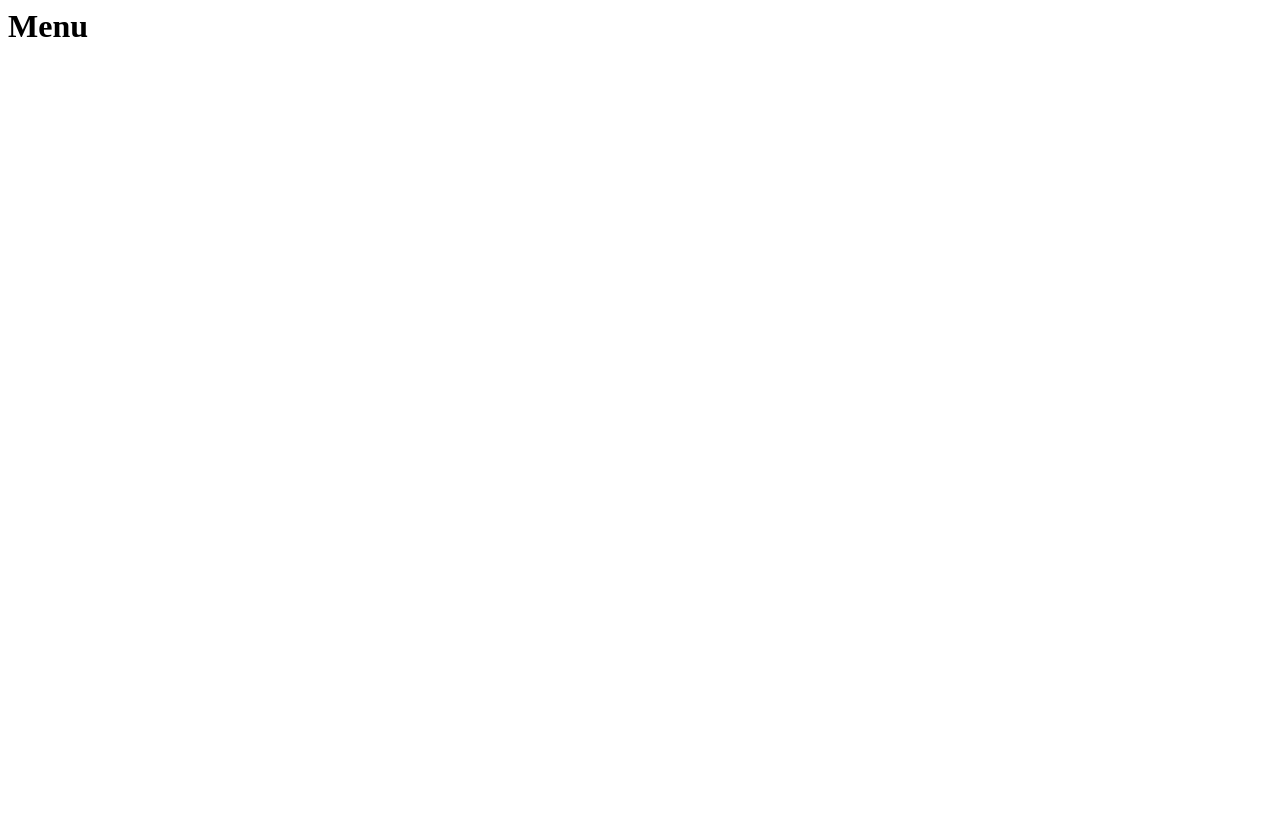
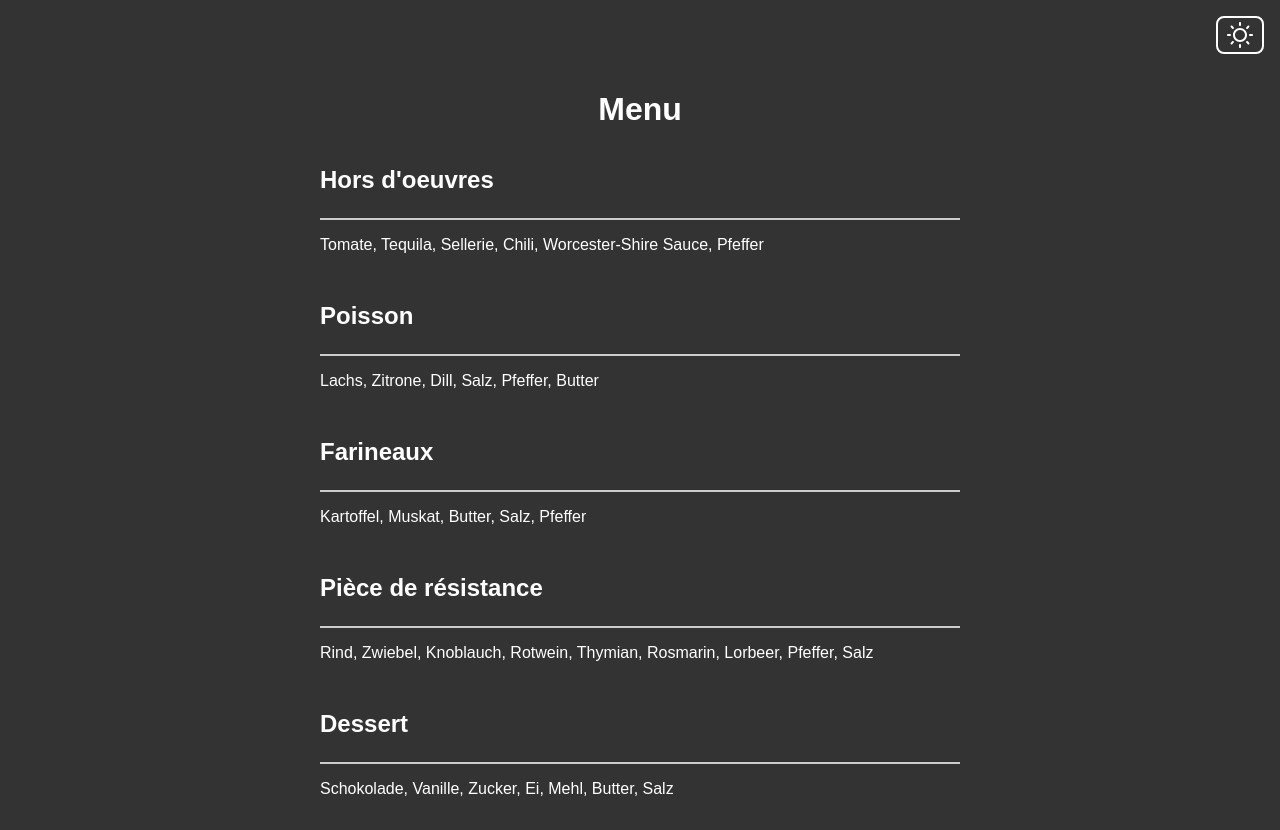
Before and after one commit to KaiDoering/xmasdinner24, a plain HTML site: page index.html in a window 1280 px wide. Before the commit the page ends 800 px from the top, so only its background shows below. Drawn offline with Linux system fonts and the light colour scheme.

Commit message:
Add page content

```diff
--- a/index.html
+++ b/index.html
@@ -1,8 +1,73 @@
-<html>
+<!DOCTYPE html>
+<html lang="de-DE">
   <head>
     <title>Menu 2024</title>
+    <meta charset="UTF-8">
+    <meta name="description" content="Weihnachtsdinner Menu 2024">
+    <meta name="keywords" content="Weihnachten, Dinner, Menu, 2024">
+    <meta name="viewport" content="width=device-width, initial-scale=1.0">
+
+    <link rel="stylesheet" href="styles.css">
+    <script src="scripts.js" defer></script>
   </head>
-  <body>
-    <h1>Menu</h1>
+  <body class="dark-mode">
+    <header>
+      <button class="dark-mode-switch" onclick="toggleDarkMode()">
+        <svg class="sun" enable-background="new 0 0 512 512" height="512px" id="Layer_1" version="1.1" viewBox="0 0 512 512" width="512px">
+          <g>
+            <path
+              d="M256,144c-61.75,0-112,50.25-112,112s50.25,112,112,112s112-50.25,112-112S317.75,144,256,144z M256,336    c-44.188,0-80-35.812-80-80c0-44.188,35.812-80,80-80c44.188,0,80,35.812,80,80C336,300.188,300.188,336,256,336z M256,112    c8.833,0,16-7.167,16-16V64c0-8.833-7.167-16-16-16s-16,7.167-16,16v32C240,104.833,247.167,112,256,112z M256,400    c-8.833,0-16,7.167-16,16v32c0,8.833,7.167,16,16,16s16-7.167,16-16v-32C272,407.167,264.833,400,256,400z M380.438,154.167    l22.625-22.625c6.25-6.25,6.25-16.375,0-22.625s-16.375-6.25-22.625,0l-22.625,22.625c-6.25,6.25-6.25,16.375,0,22.625    S374.188,160.417,380.438,154.167z M131.562,357.834l-22.625,22.625c-6.25,6.249-6.25,16.374,0,22.624s16.375,6.25,22.625,0    l22.625-22.624c6.25-6.271,6.25-16.376,0-22.625C147.938,351.583,137.812,351.562,131.562,357.834z M112,256    c0-8.833-7.167-16-16-16H64c-8.833,0-16,7.167-16,16s7.167,16,16,16h32C104.833,272,112,264.833,112,256z M448,240h-32    c-8.833,0-16,7.167-16,16s7.167,16,16,16h32c8.833,0,16-7.167,16-16S456.833,240,448,240z M131.541,154.167    c6.251,6.25,16.376,6.25,22.625,0c6.251-6.25,6.251-16.375,0-22.625l-22.625-22.625c-6.25-6.25-16.374-6.25-22.625,0    c-6.25,6.25-6.25,16.375,0,22.625L131.541,154.167z M380.459,357.812c-6.271-6.25-16.376-6.25-22.625,0    c-6.251,6.25-6.271,16.375,0,22.625l22.625,22.625c6.249,6.25,16.374,6.25,22.624,0s6.25-16.375,0-22.625L380.459,357.812z"
+              fill="#fff"
+            />
+          </g>
+        </svg>
+        <svg class="moon" fill="#333" height="800px" width="800px" version="1.1" id="Layer_1" viewBox="0 0 352.726 352.726">
+          <g>
+            <path d="M245.879,1.526c-5.6-2.8-12-1.6-16.8,2.4s-6.8,10-5.2,16c4,16.4,5.6,33.6,4.4,51.6c-5.2,84-72.8,151.2-156.8,156.4
+            c-17.2,1.2-34.4-0.4-51.6-4c-6-1.6-12,0.4-16,5.6c-4,4.8-4.8,11.2-2.4,16.8c30.4,65.2,95.2,106.4,167.2,106.4c3.2,0,6.8,0,10-0.4
+            c92.4-4.8,168.4-81.2,173.6-173.6C356.679,103.126,315.079,33.526,245.879,1.526z M336.279,177.926c-4.4,84.4-74,154-158.4,158.4
+            c-69.2,3.6-132.8-34.4-161.6-96.8c18.8,4.4,37.6,5.6,56.4,4.4c92-6,166-79.6,172-171.6c1.2-19.6-0.4-38.4-4.8-56.4
+            C302.279,45.126,340.279,108.726,336.279,177.926z" />
+            <path d="M242.679,277.526c-3.6,2.4-4.4,7.6-2,11.2c1.6,2.4,4,3.6,6.8,3.6c1.6,0,3.2-0.4,4.4-1.2c30.8-21.6,52.8-52.8,60.8-89.2
+            c0.8-4.4-1.6-8.8-6-9.6c-4.4-0.8-8.4,1.6-9.6,6C289.879,230.726,270.679,258.726,242.679,277.526z" />
+            <path d="M213.479,292.726c-2.4,0.8-4.4,1.6-7.2,2.4c-4.4,1.2-6.8,5.6-5.6,10c1.2,3.6,4.4,6,7.6,6c0.8,0,1.6,0,2.4-0.4
+            c3.6-0.8,6-2,8.8-3.2c4-1.6,6-6.4,4.4-10.4C222.279,292.726,217.479,290.726,213.479,292.726z" />
+          </g>
+        </svg>
+      </button>
+    </header>
+    <main>
+      <h1>Menu</h1>
+      <section>
+        <h2>Hors d'oeuvres</h2>
+        <p>
+          Tomate, Tequila, Sellerie, Chili, Worcester-Shire Sauce, Pfeffer
+        </p>
+      </section>
+      <section>
+        <h2>Poisson</h2>
+        <p>
+          Lachs, Zitrone, Dill, Salz, Pfeffer, Butter
+        </p>
+      </section>
+      <section>
+        <h2>Farineaux</h2>
+        <p>
+          Kartoffel, Muskat, Butter, Salz, Pfeffer
+        </p>
+      </section>
+      <section>
+        <h2>Pièce de résistance</h2>
+        <p>
+          Rind, Zwiebel, Knoblauch, Rotwein, Thymian, Rosmarin, Lorbeer, Pfeffer, Salz
+        </p>
+      </section>
+      <section>
+        <h2>Dessert</h2>
+        <p>
+          Schokolade, Vanille, Zucker, Ei, Mehl, Butter, Salz
+        </p>
+      </section>
+    </main>
   </body>
 </html>
--- /dev/null
+++ b/scripts.js
@@ -0,0 +1,4 @@
+function toggleDarkMode() {
+  const body = document.body;
+  body.classList.toggle('dark-mode');
+}
--- /dev/null
+++ b/styles.css
@@ -0,0 +1,73 @@
+body {
+    font-family: Arial, sans-serif;
+    background-color: #fff;
+    color: #333;
+    margin: 0;
+    padding: 0;
+    transition: background-color 0.5s, color 0.5s;
+}
+
+body.dark-mode {
+    background-color: #333;
+    color: #fff;
+}
+
+header {
+    padding: 1rem 1rem;
+    display: flex;
+    flex-flow: row-reverse;
+}
+
+.dark-mode-switch {
+    background: transparent;
+    border-radius: .5rem;
+    border-color: #333;
+    border-width: 2px;
+    border-style: solid;
+    cursor: pointer;
+}
+
+.dark-mode .dark-mode-switch {
+    border-color: #fff;
+}
+
+.dark-mode-switch .sun {
+    width: 2rem;
+    height: 2rem;
+    display: none;
+}
+
+.dark-mode-switch .moon {
+    width: 2rem;
+    height: 2rem;
+    display: block;
+}
+
+.dark-mode .dark-mode-switch .sun {
+    display: block;
+}
+
+.dark-mode .dark-mode-switch .moon {
+    display: none;
+}
+
+main {
+    display: flex;
+    flex-direction: column;
+    align-items: stretch;
+    padding: 0 25%;
+}
+
+section {
+    margin: 1em 0;
+}
+
+h1 {
+    align-self: center;
+}
+
+h2 {
+    margin: 0;
+    padding-bottom: 1em;
+    border-bottom: 2px solid #ccc;
+}
```
